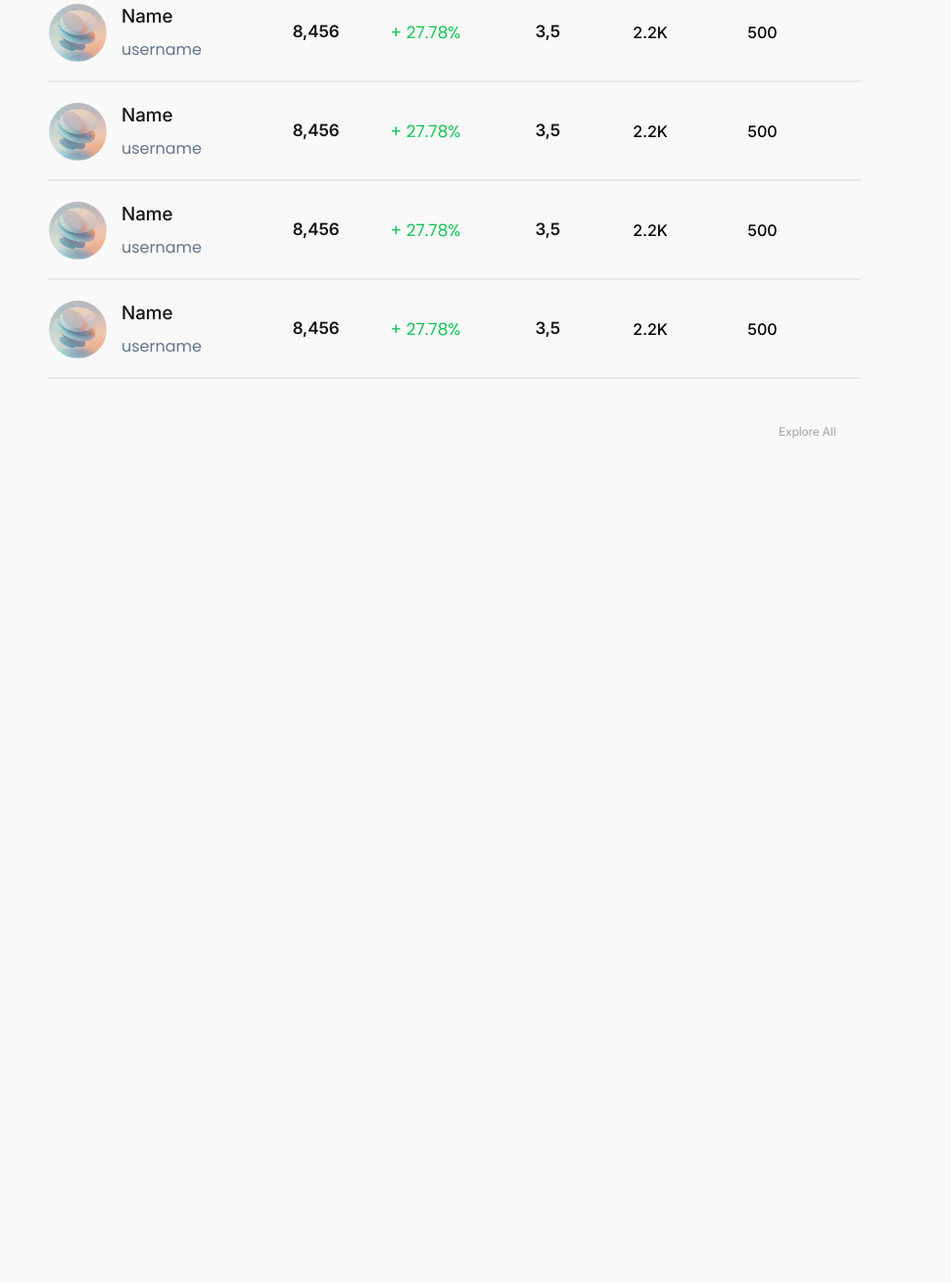
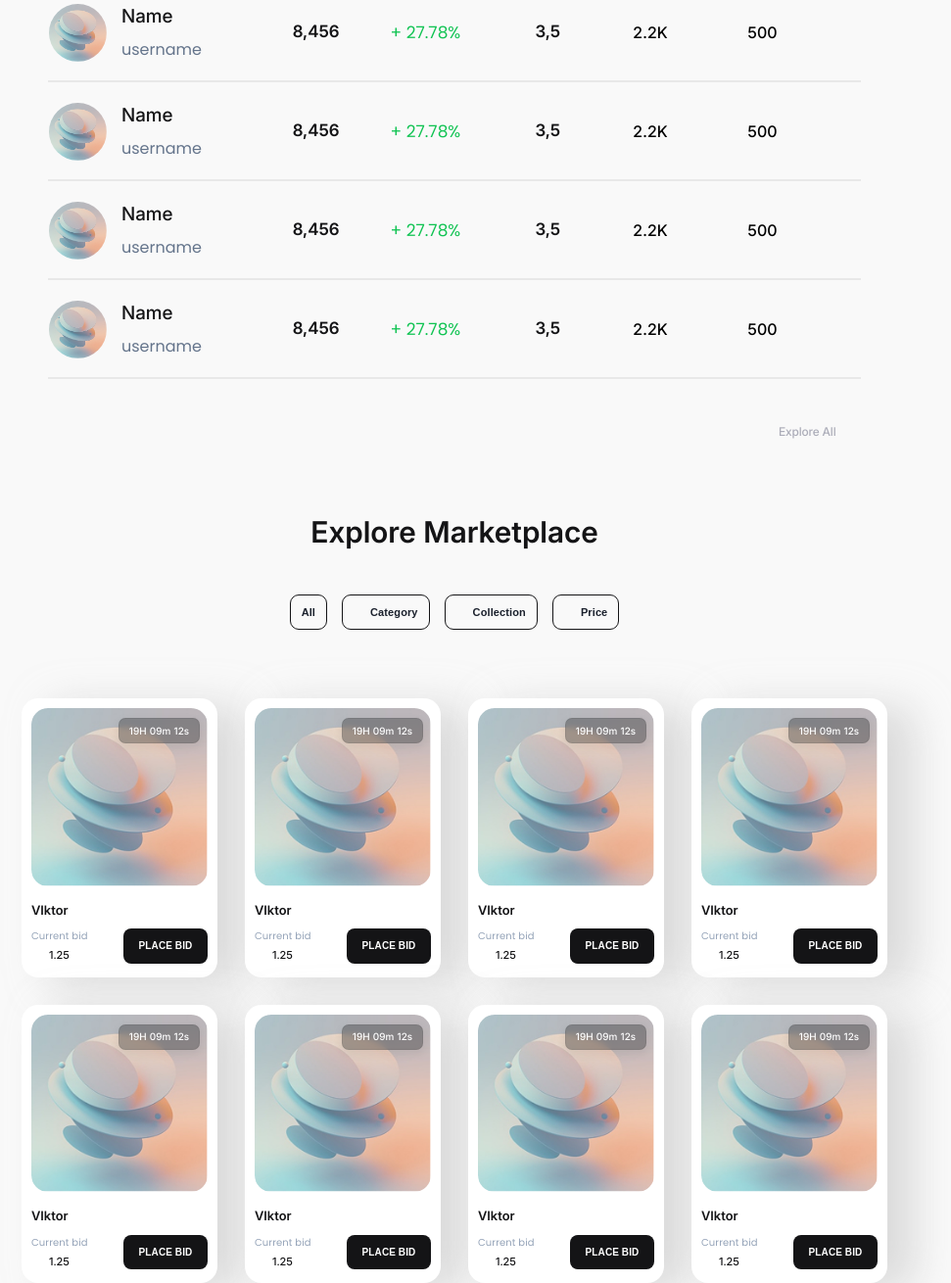
Before and after one commit to 1ster14ka/Mintora, a website built with Vite: page src/index.html in a window 1280 px wide. Shown: the part 1724-3034 px from the top of the page at 98% size, without its empty margins (176-1147 px from the left). Before the commit the page ends 2179 px from the top, so only its background shows below. Built offline with nearby package versions, Linux system fonts and the light colour scheme.

Commit message:
feat: add explore section and refactor NFT card styles

```diff
--- /dev/null
+++ b/src/css/components/nft-cards.css
@@ -0,0 +1,77 @@
+.explore__container {
+  padding: 0 43px;
+}
+
+.nft-card {
+  display: flex;
+}
+
+.nft-card__item {
+  background-color: var(--color-white);
+}
+
+.nft__img {
+  width: 100%;
+  background-color: #f8f8f8;
+}
+.nft__img-wrapper {
+  position: relative;
+}
+
+.nft__timer {
+  position: absolute;
+  top: 10px;
+  right: 8px;
+  background: rgba(28, 29, 32, 0.35);
+  display: flex;
+  justify-content: center;
+  align-items: center;
+  gap: 3px;
+}
+.nft__timer span {
+  font-weight: 500;
+  line-height: 1.5;
+  letter-spacing: 0.01em;
+  color: var(--color-white);
+}
+.nft__name {
+  font-weight: 600;
+  line-height: 1.4;
+  color: var(--color-black);
+}
+
+.nft-card__bid {
+  display: flex;
+  justify-content: space-between;
+}
+.nft-card__bid-wrapper {
+  display: flex;
+  flex-direction: column;
+  justify-items: center;
+}
+
+.nft-card__label {
+  font-weight: 400;
+  line-height: 1.5;
+  letter-spacing: 0.01em;
+  color: #94a3b8;
+}
+
+.nft-card__price {
+  display: flex;
+  align-items: center;
+  line-height: 1.5;
+  color: var(--color-black);
+}
+
+.nft-card__button {
+  height: auto;
+  background-color: var(--color-black);
+  line-height: 1.5;
+  letter-spacing: 0.01em;
+  color: var(--color-white);
+}
+
+.nft-card__bid-wrapper {
+  gap: 4px;
+}
--- /dev/null
+++ b/src/css/explore.css
@@ -0,0 +1,262 @@
+.explore {
+  padding-top: 100px;
+}
+.explore__title {
+  font-weight: 600;
+  font-size: 30px;
+
+  line-height: 1.25;
+  text-align: center;
+  color: var(--color-black);
+  margin-bottom: 30px;
+}
+
+.explore__sort {
+  display: flex;
+  justify-content: space-between;
+  margin-bottom: 75px;
+}
+.explore__btn:nth-of-type(1) {
+  display: none;
+}
+
+.explore__btn {
+  border: 1.42px solid #141416;
+  border-radius: 9px;
+  height: 36px;
+  padding: 11px;
+  display: flex;
+  justify-content: center;
+  align-items: center;
+  gap: 5px;
+  font-weight: 600;
+  font-size: 9px;
+
+  line-height: 1.5;
+  letter-spacing: 0.01em;
+  color: #1a202c;
+}
+
+.explore__icon {
+  width: 12px;
+  height: 12px;
+}
+
+.nft-card--explore {
+  flex-wrap: wrap;
+  gap: 35px;
+  justify-content: center;
+}
+
+.nft-card--explore .nft-card__item {
+  flex: 0 0 283px;
+  padding: 14px 14px 20px;
+  border-radius: 24px;
+  box-shadow: 39px 12px 59px 0 rgba(199, 199, 199, 0.6);
+}
+
+.nft-card--explore .nft__img {
+  border-radius: 19px;
+}
+
+.nft-card--explore .nft__timer {
+  width: 117px;
+  height: 37px;
+  border: 1.19px solid rgba(28, 29, 32, 0.08);
+  border-radius: 9px;
+  backdrop-filter: blur(4.744056701660156px);
+  box-shadow: 0 5px 14px 0 rgba(28, 29, 32, 0.08);
+}
+
+.nft-card--explore .nft__timer span {
+  font-size: 14px;
+}
+
+.nft-card--explore .nft__name {
+  font-size: 21px;
+  margin-top: 19px;
+}
+
+.nft-card--explore .nft-card__bid {
+  margin-top: 14px;
+}
+
+.nft-card--explore .nft-card__bid-wrapper {
+  gap: 4px;
+}
+
+.nft-card--explore .nft-card__label {
+  font-size: 14px;
+}
+
+.nft-card--explore .nft-card__price {
+  font-weight: 500;
+  gap: 4px;
+  font-size: 16px;
+}
+
+.nft-card--explore .nft-card__icon {
+  width: 22px;
+  height: 22px;
+}
+.nft-card--explore .nft-card__button {
+  font-weight: 600;
+  font-size: 14px;
+  width: 122px;
+  border-radius: 12px;
+}
+@media screen and (min-width: 768px) {
+  .explore__sort {
+    justify-content: center;
+    gap: 40px;
+  }
+  .explore__btn:nth-of-type(1) {
+    display: flex;
+  }
+  .explore__btn {
+    font-size: 11px;
+  }
+}
+
+@media screen and (min-width: 1024px) {
+  .explore {
+    padding-top: 70px;
+  }
+  .explore__title {
+    margin-bottom: 45px;
+  }
+  .explore__sort {
+    margin-bottom: 70px;
+    gap: 15px;
+  }
+  .explore__container {
+    max-width: 1024px;
+    padding: 0 68px;
+  }
+  .nft-card--explore {
+    gap: 28px;
+  }
+  .nft-card--explore .nft-card__item {
+    flex: 0 0 200px;
+    padding: 10px 10px 14px;
+    border-radius: 17px;
+    box-shadow: 28px 8px 42px 0 rgba(199, 199, 199, 0.6);
+  }
+  .nft-card--explore .nft__img {
+    border-radius: 17px;
+  }
+  .nft-card--explore .nft__timer {
+    border: 0.84px solid rgba(28, 29, 32, 0.08);
+    border-radius: 7px;
+    padding: 6px 10px;
+    width: 83px;
+    height: 26px;
+    backdrop-filter: blur(3.3568170070648193px);
+    box-shadow: 0 3px 10px 0 rgba(28, 29, 32, 0.08);
+    background: rgba(28, 29, 32, 0.35);
+  }
+  .nft-card--explore .nft__timer span {
+    font-size: 10px;
+  }
+
+  .nft-card--explore .nft__name {
+    font-size: 13px;
+    margin-top: 15px;
+  }
+
+  .nft-card--explore .nft-card__bid {
+    margin-top: 10px;
+  }
+
+  .nft-card--explore .nft-card__label {
+    font-size: 10px;
+  }
+
+  .nft-card--explore .nft-card__price {
+    gap: 3px;
+    font-size: 11px;
+  }
+
+  .nft-card--explore .nft-card__icon {
+    width: 15px;
+    height: 15px;
+  }
+  .nft-card--explore .nft-card__button {
+    font-size: 10px;
+    width: 86px;
+    border-radius: 8px;
+  }
+}
+
+@media screen and (min-width: 1440px) {
+  .explore {
+    padding-top: 100px;
+  }
+  .explore__title {
+    margin-bottom: 65px;
+  }
+  .explore__sort {
+    margin-bottom: 100px;
+    gap: 22px;
+  }
+  .explore__btn {
+    font-size: 15px;
+  }
+  .explore__container {
+    max-width: 1440px;
+    padding: 0 96px;
+  }
+  .nft-card--explore {
+    gap: 40px;
+  }
+  .nft-card--explore .nft-card__item {
+    flex: 0 0 282px;
+    padding: 14px 14px 20px;
+    border-radius: 24px;
+    box-shadow: 39px 12px 59px 0 rgba(199, 199, 199, 0.6);
+  }
+  .nft-card--explore .nft__img {
+    border-radius: 24px;
+  }
+  .nft-card--explore .nft__timer {
+    border: 1.18px solid rgba(28, 29, 32, 0.08);
+    border-radius: 9px;
+    padding: 9px 14px;
+    width: 116px;
+    height: 37px;
+    backdrop-filter: blur(4.72005033493042px);
+    box-shadow: 0 5px 14px 0 rgba(28, 29, 32, 0.08);
+    background: rgba(28, 29, 32, 0.35);
+  }
+  .nft-card--explore .nft__timer span {
+    font-size: 14px;
+  }
+
+  .nft-card--explore .nft__name {
+    font-size: 21px;
+    margin-top: 18px;
+  }
+
+  .nft-card--explore .nft-card__bid {
+    margin-top: 14px;
+  }
+
+  .nft-card--explore .nft-card__label {
+    font-size: 14px;
+  }
+
+  .nft-card--explore .nft-card__price {
+    gap: 3px;
+    font-size: 16px;
+  }
+
+  .nft-card--explore .nft-card__icon {
+    width: 22px;
+    height: 22px;
+  }
+  .nft-card--explore .nft-card__button {
+    font-size: 14px;
+    width: 122px;
+    border-radius: 12px;
+  }
+}
--- a/src/css/styles.css
+++ b/src/css/styles.css
@@ -9,12 +9,14 @@
 @import url('./base.css');
 @import url('./container.css');
 @import url('./animations.css');
+@import url('./components/nft-cards.css');
 
 /* Sections style */
 @import url('./header.css');
 @import url('./hero.css');
 @import url('./weekly.css');
 @import url('./top-collection.css');
+@import url('./explore.css');
 @import url('./badges.css');
 @import url('./back-link.css');
 @import url('./footer.css');
--- /dev/null
+++ b/src/partials/explore.html
@@ -0,0 +1,236 @@
+<section class="explore">
+  <div class="container explore__container">
+    <h2 class="explore__title">Explore Marketplace</h2>
+    <div class="explore__sort">
+      <button class="explore__btn">All</button>
+      <button class="explore__btn">
+        <svg class="explore__icon">
+          <use href="../img/sprite.svg#category-icon"></use>
+        </svg>
+        <span>Category</span>
+      </button>
+      <button class="explore__btn">
+        <svg class="explore__icon">
+          <use href="../img/sprite.svg#collection-icon"></use>
+        </svg>
+        <span>Collection</span>
+      </button>
+      <button class="explore__btn">
+        <svg class="explore__icon">
+          <use href="../img/sprite.svg#explore-price-icon"></use>
+        </svg>
+        <span>Price</span>
+      </button>
+    </div>
+    <ul class="nft-card nft-card--explore">
+      <li class="nft-card__item">
+        <div class="nft__img-wrapper">
+          <img class="nft__img" src="./img/hero/hero-nft.jpg" alt="" />
+          <div class="nft__timer">
+            <span>19H</span>
+            <span>09m</span>
+            <span>12s</span>
+          </div>
+        </div>
+
+        <h3 class="nft__name">VIktor</h3>
+        <div class="nft-card__bid">
+          <div class="nft-card__bid-wrapper">
+            <span class="nft-card__label"> Current bid </span>
+
+            <div class="nft-card__price">
+              <svg class="nft-card__icon">
+                <use href="./img/sprite.svg#price-icon"></use>
+              </svg>
+
+              <span>1.25</span>
+            </div>
+          </div>
+          <button class="nft-card__button">PLACE BID</button>
+        </div>
+      </li>
+      <li class="nft-card__item">
+        <div class="nft__img-wrapper">
+          <img class="nft__img" src="./img/hero/hero-nft.jpg" alt="" />
+          <div class="nft__timer">
+            <span>19H</span>
+            <span>09m</span>
+            <span>12s</span>
+          </div>
+        </div>
+
+        <h3 class="nft__name">VIktor</h3>
+        <div class="nft-card__bid">
+          <div class="nft-card__bid-wrapper">
+            <span class="nft-card__label"> Current bid </span>
+
+            <div class="nft-card__price">
+              <svg class="nft-card__icon">
+                <use href="./img/sprite.svg#price-icon"></use>
+              </svg>
+
+              <span>1.25</span>
+            </div>
+          </div>
+          <button class="nft-card__button">PLACE BID</button>
+        </div>
+      </li>
+      <li class="nft-card__item">
+        <div class="nft__img-wrapper">
+          <img class="nft__img" src="./img/hero/hero-nft.jpg" alt="" />
+          <div class="nft__timer">
+            <span>19H</span>
+            <span>09m</span>
+            <span>12s</span>
+          </div>
+        </div>
+
+        <h3 class="nft__name">VIktor</h3>
+        <div class="nft-card__bid">
+          <div class="nft-card__bid-wrapper">
+            <span class="nft-card__label"> Current bid </span>
+
+            <div class="nft-card__price">
+              <svg class="nft-card__icon">
+                <use href="./img/sprite.svg#price-icon"></use>
+              </svg>
+
+              <span>1.25</span>
+            </div>
+          </div>
+          <button class="nft-card__button">PLACE BID</button>
+        </div>
+      </li>
+      <li class="nft-card__item">
+        <div class="nft__img-wrapper">
+          <img class="nft__img" src="./img/hero/hero-nft.jpg" alt="" />
+          <div class="nft__timer">
+            <span>19H</span>
+            <span>09m</span>
+            <span>12s</span>
+          </div>
+        </div>
+
+        <h3 class="nft__name">VIktor</h3>
+        <div class="nft-card__bid">
+          <div class="nft-card__bid-wrapper">
+            <span class="nft-card__label"> Current bid </span>
+
+            <div class="nft-card__price">
+              <svg class="nft-card__icon">
+                <use href="./img/sprite.svg#price-icon"></use>
+              </svg>
+
+              <span>1.25</span>
+            </div>
+          </div>
+          <button class="nft-card__button">PLACE BID</button>
+        </div>
+      </li>
+      <li class="nft-card__item">
+        <div class="nft__img-wrapper">
+          <img class="nft__img" src="./img/hero/hero-nft.jpg" alt="" />
+          <div class="nft__timer">
+            <span>19H</span>
+            <span>09m</span>
+            <span>12s</span>
+          </div>
+        </div>
+
+        <h3 class="nft__name">VIktor</h3>
+        <div class="nft-card__bid">
+          <div class="nft-card__bid-wrapper">
+            <span class="nft-card__label"> Current bid </span>
+
+            <div class="nft-card__price">
+              <svg class="nft-card__icon">
+                <use href="./img/sprite.svg#price-icon"></use>
+              </svg>
+
+              <span>1.25</span>
+            </div>
+          </div>
+          <button class="nft-card__button">PLACE BID</button>
+        </div>
+      </li>
+      <li class="nft-card__item">
+        <div class="nft__img-wrapper">
+          <img class="nft__img" src="./img/hero/hero-nft.jpg" alt="" />
+          <div class="nft__timer">
+            <span>19H</span>
+            <span>09m</span>
+            <span>12s</span>
+          </div>
+        </div>
+
+        <h3 class="nft__name">VIktor</h3>
+        <div class="nft-card__bid">
+          <div class="nft-card__bid-wrapper">
+            <span class="nft-card__label"> Current bid </span>
+
+            <div class="nft-card__price">
+              <svg class="nft-card__icon">
+                <use href="./img/sprite.svg#price-icon"></use>
+              </svg>
+
+              <span>1.25</span>
+            </div>
+          </div>
+          <button class="nft-card__button">PLACE BID</button>
+        </div>
+      </li>
+      <li class="nft-card__item">
+        <div class="nft__img-wrapper">
+          <img class="nft__img" src="./img/hero/hero-nft.jpg" alt="" />
+          <div class="nft__timer">
+            <span>19H</span>
+            <span>09m</span>
+            <span>12s</span>
+          </div>
+        </div>
+
+        <h3 class="nft__name">VIktor</h3>
+        <div class="nft-card__bid">
+          <div class="nft-card__bid-wrapper">
+            <span class="nft-card__label"> Current bid </span>
+
+            <div class="nft-card__price">
+              <svg class="nft-card__icon">
+                <use href="./img/sprite.svg#price-icon"></use>
+              </svg>
+
+              <span>1.25</span>
+            </div>
+          </div>
+          <button class="nft-card__button">PLACE BID</button>
+        </div>
+      </li>
+      <li class="nft-card__item">
+        <div class="nft__img-wrapper">
+          <img class="nft__img" src="./img/hero/hero-nft.jpg" alt="" />
+          <div class="nft__timer">
+            <span>19H</span>
+            <span>09m</span>
+            <span>12s</span>
+          </div>
+        </div>
+
+        <h3 class="nft__name">VIktor</h3>
+        <div class="nft-card__bid">
+          <div class="nft-card__bid-wrapper">
+            <span class="nft-card__label"> Current bid </span>
+
+            <div class="nft-card__price">
+              <svg class="nft-card__icon">
+                <use href="./img/sprite.svg#price-icon"></use>
+              </svg>
+
+              <span>1.25</span>
+            </div>
+          </div>
+          <button class="nft-card__button">PLACE BID</button>
+        </div>
+      </li>
+    </ul>
+  </div>
+</section>
```
Also changed, not shown: src/css/weekly.css (+19 -59 lines), src/index.html (+1 -0 lines), src/partials/weekly.html (+9 -9 lines), src/img/sprite.svg.
